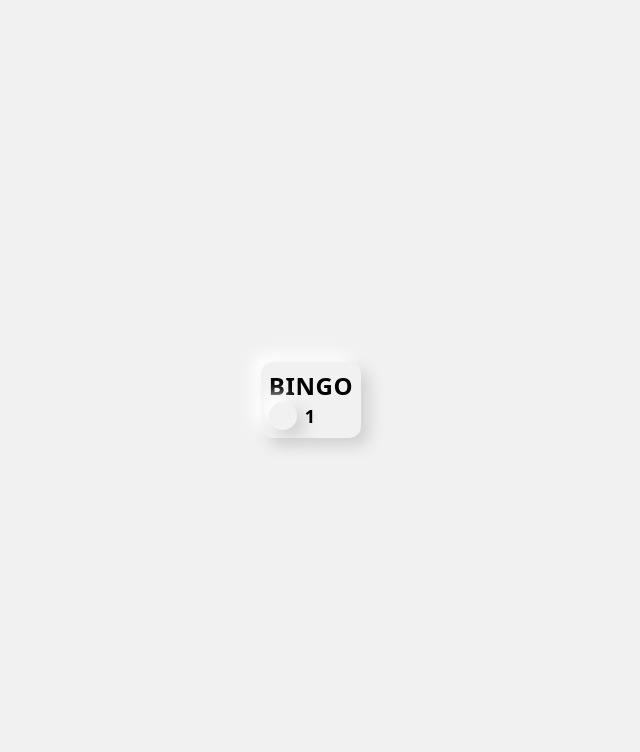
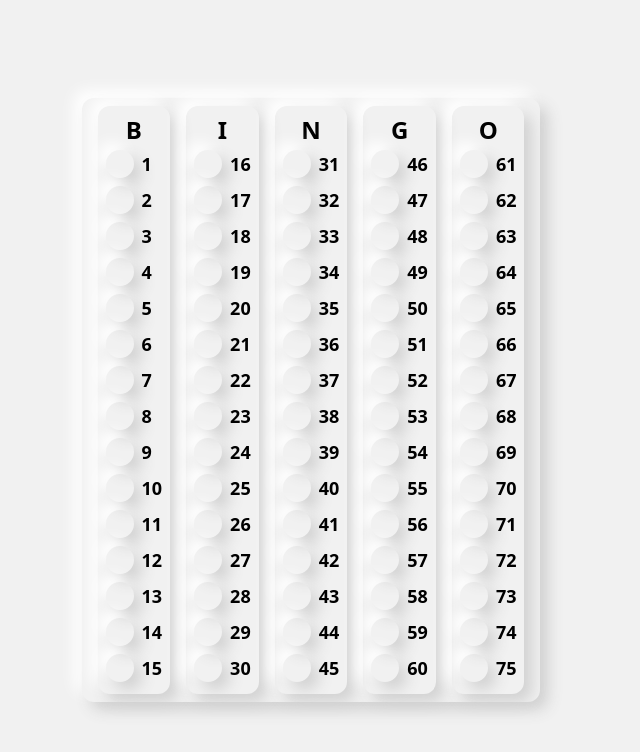
Before and after one commit to HunterECampbell/bingo, a Next.js app: page / in a window 1280 px wide. Shown: the top 752 px of the page, without its empty margins (329-969 px from the left). Built offline with nearby package versions, Linux system fonts and the light colour scheme.

Commit message:
Setup used numbers display

```diff
--- a/src/pages/bingo/Bingo.tsx
+++ b/src/pages/bingo/Bingo.tsx
@@ -1,10 +1,32 @@
 import { useEffect, useState } from "react";
 import { useTranslation } from "react-i18next";
 
-import NumberDisplay from "@/pages/bingo/NumberDisplay";
+import SelectedNumbers from "@/pages/bingo/SelectedNumbers";
 
 const Bingo = () => {
   const { t } = useTranslation();
+
+  const generateRangeOfNums = ({
+    start,
+    end,
+  }: {
+    start: number;
+    end: number;
+  }): number[] => {
+    let nums: number[] = [];
+
+    for (let i = start; i <= end; i++) {
+      nums.push(i);
+    }
+
+    return nums;
+  };
+
+  const bNums: number[] = generateRangeOfNums({ start: 1, end: 15 });
+  const iNums: number[] = generateRangeOfNums({ start: 16, end: 30 });
+  const nNums: number[] = generateRangeOfNums({ start: 31, end: 45 });
+  const gNums: number[] = generateRangeOfNums({ start: 46, end: 60 });
+  const oNums: number[] = generateRangeOfNums({ start: 61, end: 75 });
 
   const [remainingNumbers, setRemainingNumbers] = useState<number[]>([]);
 
@@ -40,10 +62,33 @@ const Bingo = () => {
 
   return (
     <div className="raised-connected flex flex-col rounded-xl p-2">
-      <h1 className="text-2xl font-bold text-center tracking-wide">
-        {t("bingo.bingo").toUpperCase()}
-      </h1>
-      <NumberDisplay isActive={false} value={1} />
+      <div className="flex">
+        <SelectedNumbers
+          header={t("bingo.bingo_letters.b")}
+          inactiveNums={remainingNumbers}
+          nums={bNums}
+        />
+        <SelectedNumbers
+          header={t("bingo.bingo_letters.i")}
+          inactiveNums={remainingNumbers}
+          nums={iNums}
+        />
+        <SelectedNumbers
+          header={t("bingo.bingo_letters.n")}
+          inactiveNums={remainingNumbers}
+          nums={nNums}
+        />
+        <SelectedNumbers
+          header={t("bingo.bingo_letters.g")}
+          inactiveNums={remainingNumbers}
+          nums={gNums}
+        />
+        <SelectedNumbers
+          header={t("bingo.bingo_letters.o")}
+          inactiveNums={remainingNumbers}
+          nums={oNums}
+        />
+      </div>
     </div>
   );
 };
--- a/src/pages/bingo/NumberDisplay.tsx
+++ b/src/pages/bingo/NumberDisplay.tsx
@@ -18,7 +18,7 @@ const NumberDisplay = ({
   value: number;
 }) => {
   return (
-    <div className="flex">
+    <div className="my-1 flex">
       {isActive ? <ActiveNumber /> : <InactiveNumber />}
 
       <p className="text-lg font-bold">{value}</p>
--- /dev/null
+++ b/src/pages/bingo/SelectedNumbers.tsx
@@ -0,0 +1,39 @@
+import NumberDisplay from "@/pages/bingo/NumberDisplay";
+
+const SelectedNumbers = ({
+  header,
+  inactiveNums,
+  nums,
+}: {
+  header: string;
+  inactiveNums: number[];
+  nums: number[];
+}) => {
+  const renderNums = () => {
+    return (
+      <>
+        {nums.map((num: number) => {
+          return (
+            <NumberDisplay
+              key={num}
+              isActive={!inactiveNums.includes(num)}
+              value={num}
+            />
+          );
+        })}
+      </>
+    );
+  };
+
+  return (
+    <div
+      key={inactiveNums.length}
+      className="raised-connected rounded-xl mx-2 p-2 flex flex-col"
+    >
+      <h1 className="text-2xl font-bold text-center">{header}</h1>
+      {renderNums()}
+    </div>
+  );
+};
+
+export default SelectedNumbers;
--- a/src/translations/en.json
+++ b/src/translations/en.json
@@ -1,6 +1,5 @@
 {
   "bingo": {
-    "bingo": "Bingo",
     "bingo_letters": {
       "b": "B",
       "i": "I",
```
Also changed, not shown: 1 other file (tests, documents, lock files or other folders).
